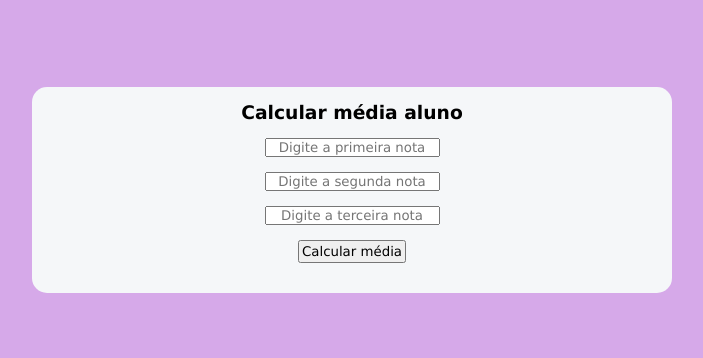
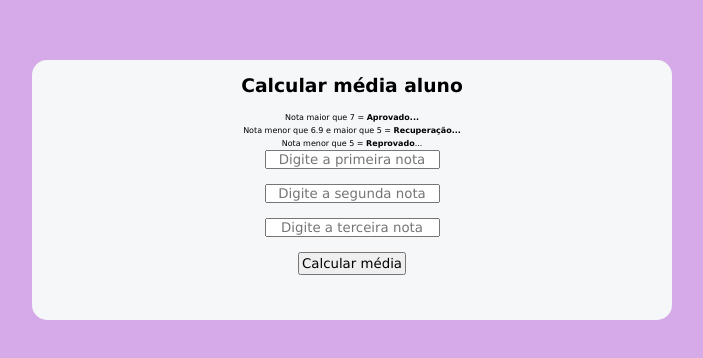
Before and after one commit to Leandrohenriq/calcular-media, a plain HTML site: page index.html in a window 1280 px wide. Shown: the part 210-568 px from the top of the page, without its empty margins (288-991 px from the left). Drawn offline with Linux system fonts and the light colour scheme.

Commit message:
aprovado, reprovado e recuperação colocados

```diff
--- a/index.html
+++ b/index.html
@@ -11,6 +11,9 @@
     <div id="areaTotal">
         <div id="area">
             <h3>Calcular média aluno</h3>
+            <p>Nota maior que 7 = <b>Aprovado...</b></p>
+            <p>Nota menor que 6.9 e maior que 5 = <b>Recuperação...</b></p>
+            <p>Nota menor que 5 = <b>Reprovado</b>...</p>
 
             <input type="text" placeholder="Digite a primeira nota" name="n1" id="n1">
 
@@ -18,9 +21,10 @@
 
             <input type="text" placeholder="Digite a terceira nota" name="n3" id="n3">
 
-            <button id="botao" onclick="calcular()">Calcular média</button>
+            <button id="botao" onclick="calcular()" onclick="situacao()">Calcular média</button>
 
             <div id="resultado"></div>
+            <div id="resultadoSituacao"></div>
 
         </div>
     </div>
--- a/index.js
+++ b/index.js
@@ -8,4 +8,13 @@ function calcular(){
 
     document.getElementById('resultado').innerHTML = media.toFixed(2);
 
+    if(media >= 7){
+        document.getElementById('resultadoSituacao').innerHTML = 'Aprovado...'
+    }else if(media <= 6.9 && media >= 5){
+        document.getElementById('resultadoSituacao').innerHTML = 'Recuperação...'
+    }else{
+        document.getElementById('resultadoSituacao').innerHTML = 'Reprovado...'
+    }
+
+
 }
--- a/style.css
+++ b/style.css
@@ -27,6 +27,13 @@ h3{
     padding: 15px;
 }
 
+p{
+    font-size: 8px;
+    padding: 2px;
+    text-align: center;
+
+}
+
 input{
     display: block;
     margin: auto;
@@ -46,3 +53,8 @@ button{
     text-decoration: underline;
     font-weight: bolder;
 }
+
+#resultadoSituacao{
+    text-align: center;
+    padding-bottom: 15px;
+}
```
